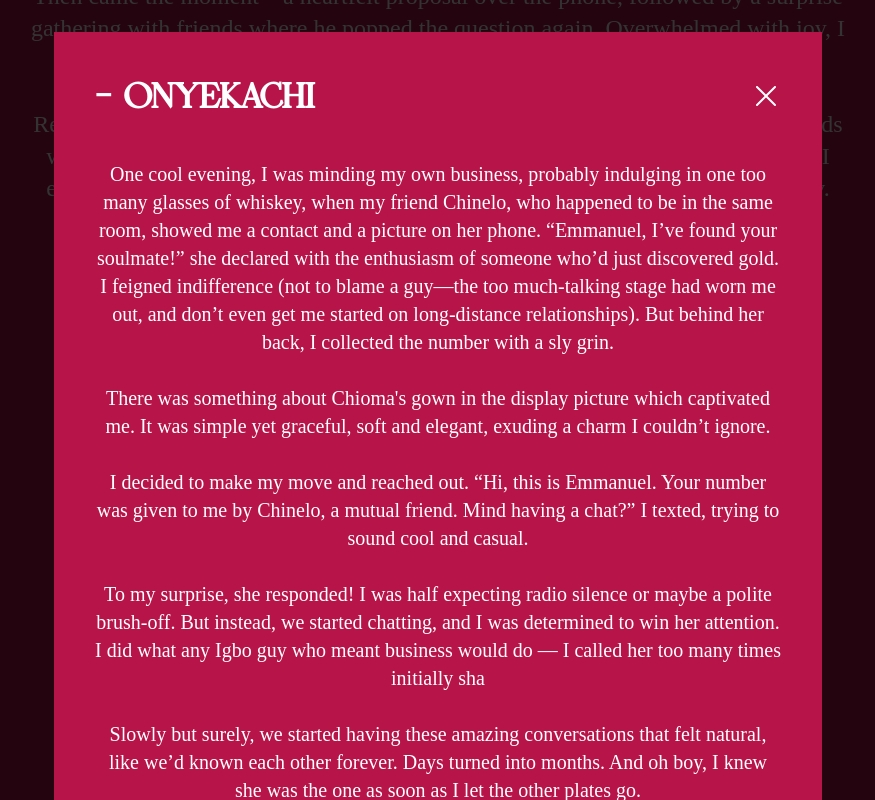
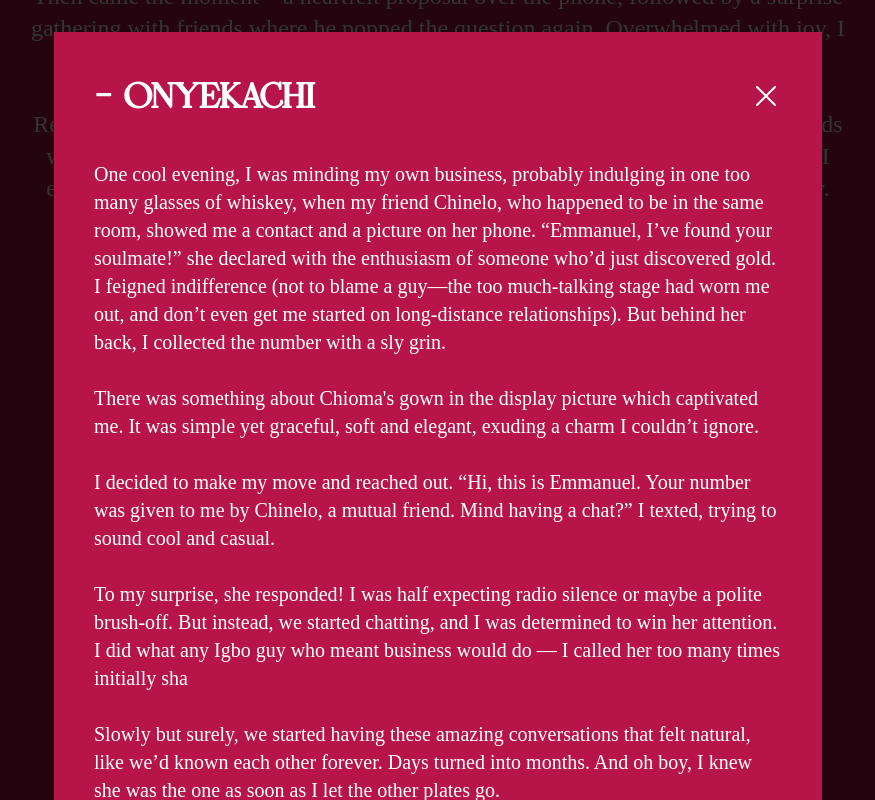
Before and after one commit to nwabudo/becoming-nwabudo, a Next.js app: page / in a window 1280 px wide. Both pictures are taken after a click on the button "READ ONYEKACHI STORY". Shown: the part 3439-4239 px from the top of the page, without its empty margins (202-1077 px from the left). Built offline with nearby package versions, Linux system fonts and the light colour scheme.

Commit message:
fix: added more content

```diff
--- a/src/components/modals/groomStoryModal/index.js
+++ b/src/components/modals/groomStoryModal/index.js
@@ -51,7 +51,7 @@ const GroomStoryModal = ({
                   </div>
                 </div>
                 <div className="bg-primary  pb-16 px-4 md:px-6 xl:px-10">
-                  <div className="text-center text-white text-sm-15 md:text-base lg:text-lg xl:text-xl">
+                  <div className=" text-white text-sm-15 md:text-base lg:text-lg xl:text-xl">
                     <span>
                       One cool evening, I was minding my own business, probably indulging in one too
                       many glasses of whiskey, when my friend Chinelo, who happened to be in the same
```
